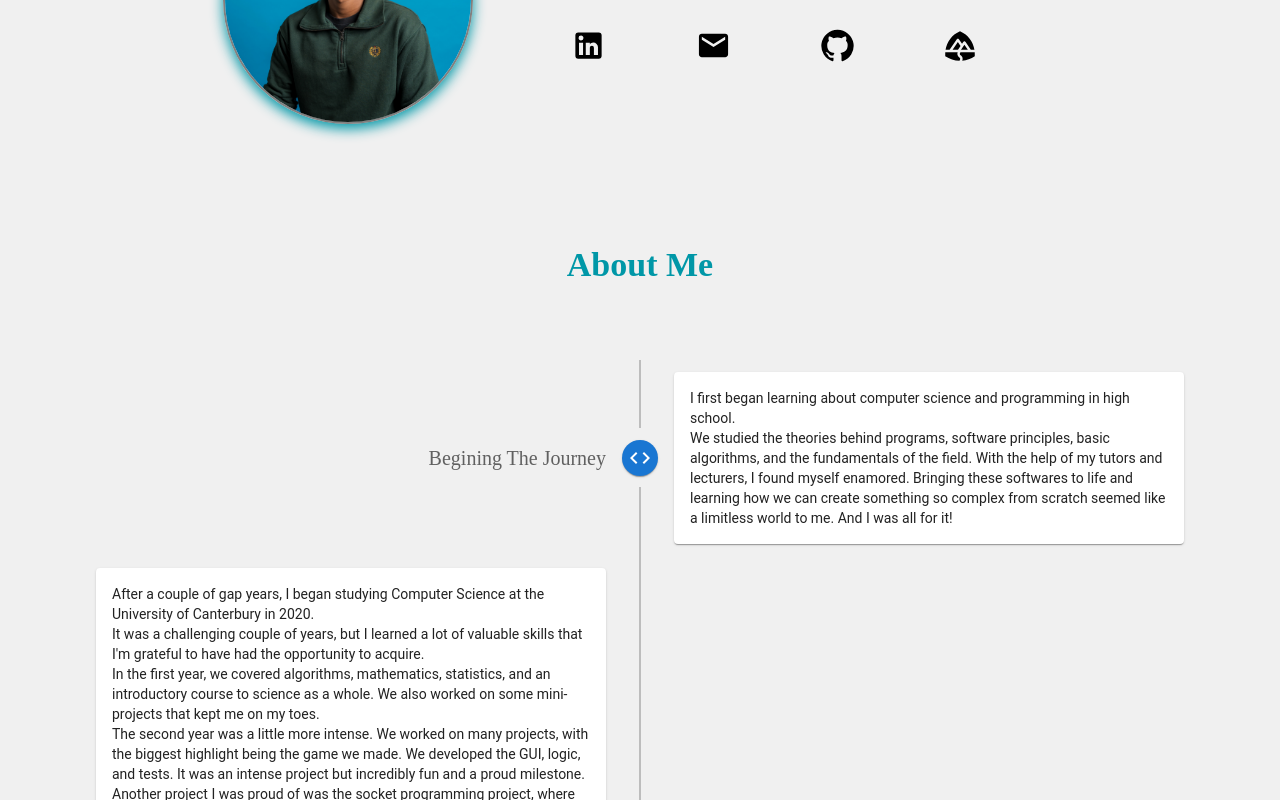
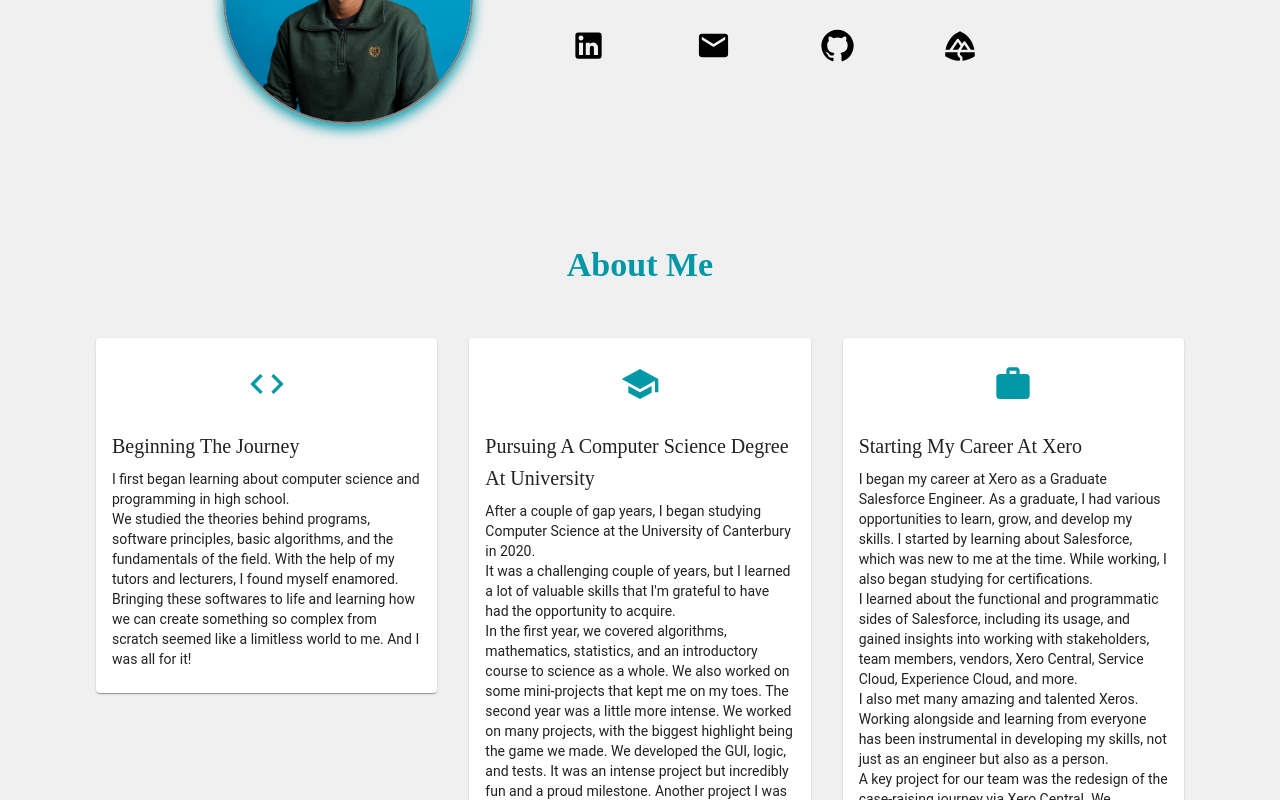
Before and after one commit to Zoher45/portfolio-website, a React (Create React App) app: page / in a window 1280 px wide. Shown: the part 420-1220 px from the top of the page. Built offline with nearby package versions, Linux system fonts and the light colour scheme.

Commit message:
Removing timeline and adding cards

```diff
--- a/src/components/About.tsx
+++ b/src/components/About.tsx
@@ -1,97 +1,50 @@
 import React from "react";
-import { Box, Typography, Card } from "@mui/material";
-import Timeline from "@mui/lab/Timeline";
-import TimelineItem from "@mui/lab/TimelineItem";
-import TimelineSeparator from "@mui/lab/TimelineSeparator";
-import TimelineConnector from "@mui/lab/TimelineConnector";
-import TimelineContent from "@mui/lab/TimelineContent";
-import TimelineOppositeContent from "@mui/lab/TimelineOppositeContent";
-import TimelineDot from "@mui/lab/TimelineDot";
+import { Box, Typography, Card, CardContent, CardMedia, Grid, useMediaQuery, useTheme } from "@mui/material";
 import CodeIcon from "@mui/icons-material/Code";
 import SchoolIcon from "@mui/icons-material/School";
 import WorkIcon from "@mui/icons-material/Work";
 
 const About = () => {
-  var items = [
+  const theme = useTheme();
+  const isMobile = useMediaQuery(theme.breakpoints.down('sm'));
+
+  const items = [
     {
-      title: "Begining The Journey",
-      icon: <CodeIcon />,
+      title: "Beginning The Journey",
+      icon: <CodeIcon sx={{ color: "#0097a7", fontSize: 40 }} />,
       body: `
-            I first began learning about computer science and programming in
-            high school.
+        I first began learning about computer science and programming in high school.
         <br />
-            We studied the theories behind programs, software principles,
-            basic algorithms, and the fundamentals of the field. With the
-            help of my tutors and lecturers, I found myself enamored.
-            Bringing these softwares to life and learning how we can create
-            something so complex from scratch seemed like a limitless world
-            to me. And I was all for it!
+        We studied the theories behind programs, software principles, basic algorithms, and the fundamentals of the field. With the help of my tutors and lecturers, I found myself enamored.
+        Bringing these softwares to life and learning how we can create something so complex from scratch seemed like a limitless world to me. And I was all for it!
         <br />
       `,
     },
     {
       title: "Pursuing A Computer Science Degree At University",
-      icon: <SchoolIcon />,
+      icon: <SchoolIcon sx={{ color: "#0097a7", fontSize: 40 }} />,
       body: `
-            After a couple of gap years, I began studying Computer Science
-            at the University of Canterbury in 2020. <br />
-            It was a challenging couple of years, but I learned a lot of
-            valuable skills that I'm grateful to have had the opportunity to
-            acquire. <br />
-            In the first year, we covered algorithms, mathematics,
-            statistics, and an introductory course to science as a whole. We
-            also worked on some mini-projects that kept me on my toes. <br />
-            The second year was a little more intense. We worked on many
-            projects, with the biggest highlight being the game we made. We
-            developed the GUI, logic, and tests. It was an intense project
-            but incredibly fun and a proud milestone. Another project I was
-            proud of was the socket programming project, where we
-            implemented the TCP protocol to communicate between the server
-            and the client. <br />
-            During the summer, I did an internship at a startup called
-            Sudo-code as a software developer. I worked on a mobile app
-            called WopWop. It was awesome to get some industry experience,
-            and I learned a lot about the various intricacies behind
-            software development. <br />
-            In the final year, we worked on a year-long project, using
-            sprints and learning about how things are done in the industry.
-            Working in small groups, we developed a project management tool.
-            We implemented various libraries, worked with stakeholders,
-            planned, demoed our work at every sprint review, and held
-            retrospectives. <br />
-            Another project I'm really proud of from this year was the
-            Auction Web app. It was another intense project, but I
-            definitely learned a lot. <br />
-            At the end of 2022, I graduated and received an offer from Xero
-            for a graduate position as a Salesforce Engineer.
+        After a couple of gap years, I began studying Computer Science at the University of Canterbury in 2020. <br />
+        It was a challenging couple of years, but I learned a lot of valuable skills that I'm grateful to have had the opportunity to acquire. <br />
+        In the first year, we covered algorithms, mathematics, statistics, and an introductory course to science as a whole. We also worked on some mini-projects that kept me on my toes.
+        The second year was a little more intense. We worked on many projects, with the biggest highlight being the game we made. We developed the GUI, logic, and tests. It was an intense project but incredibly fun and a proud milestone. Another project I was proud of was the socket programming project, where we implemented the TCP protocol to communicate between the server and the client. <br />
+        During the summer, I did an internship at a startup called Sudo-code as a software developer. I worked on a mobile app called WopWop. It was awesome to get some industry experience, and I learned a lot about the various intricacies behind software development. <br />
+        In the final year, we worked on a year-long project, using sprints and learning about how things are done in the industry. Working in small groups, we developed a project management tool. We implemented various libraries, worked with stakeholders, planned, demoed our work at every sprint review, and held retrospectives. <br />
+        Another project I'm really proud of from this year was the Auction Web app. It was another intense project, but I definitely learned a lot. <br />
+        At the end of 2022, I graduated and received an offer from Xero for a graduate position as a Salesforce Engineer.
       `,
     },
     {
       title: "Starting My Career At Xero",
-      icon: <WorkIcon />,
+      icon: <WorkIcon sx={{ color: "#0097a7", fontSize: 40 }}  />,
       body: `
-            I began my career at Xero as a Graduate Salesforce Engineer. As
-            a graduate, I had various opportunities to learn, grow, and
-            develop my skills. I started by learning about Salesforce, which
-            was new to me at the time. While working, I also began studying
-            for certifications.
+        I began my career at Xero as a Graduate Salesforce Engineer. As a graduate, I had various opportunities to learn, grow, and develop my skills. I started by learning about Salesforce, which was new to me at the time. While working, I also began studying for certifications.
         <br />
-            I learned about the functional and programmatic sides of
-            Salesforce, including its usage, and gained insights into
-            working with stakeholders, team members, vendors, Xero Central,
-            Service Cloud, Experience Cloud, and more.
+        I learned about the functional and programmatic sides of Salesforce, including its usage, and gained insights into working with stakeholders, team members, vendors, Xero Central, Service Cloud, Experience Cloud, and more.
         <br />
-            I also met many amazing and talented Xeros. Working alongside
-            and learning from everyone has been instrumental in developing
-            my skills, not just as an engineer but also as a person.
-            <br />A key project for our team was the redesign of the
-            case-raising journey via Xero Central. We designed a scalable
-            solution that combined a programmatic and functional approach,
-            allowing for modular components to be integrated into the
-            case-raising journey.
-            <br /> I'm currently an Associate Salesforce Engineer. As an
-            associate, I've become more involved with complex tasks, working
-            on broader tickets while delving deeper into specific areas.
+        I also met many amazing and talented Xeros. Working alongside and learning from everyone has been instrumental in developing my skills, not just as an engineer but also as a person.
+        <br />A key project for our team was the redesign of the case-raising journey via Xero Central. We designed a scalable solution that combined a programmatic and functional approach, allowing for modular components to be integrated into the case-raising journey.
+        <br /> I'm currently an Associate Salesforce Engineer. As an associate, I've become more involved with complex tasks, working on broader tickets while delving deeper into specific areas.
       `,
     },
   ];
@@ -108,43 +61,33 @@ const About = () => {
         textAlign: "center",
         paddingTop: 15,
         position: "relative",
+        px: isMobile ? 2 : 4,
       }}
     >
       <Typography variant="h4" paddingBottom={5} gutterBottom>
         About Me
       </Typography>
-      <TimelineMap />
-    </Box>
-  );
-  function TimelineMap() {
-    return (
-      <Timeline position="alternate">
-        {items.map((item) => (
-          <TimelineItem>
-            <TimelineOppositeContent
-              sx={{ m: "auto 0" }}
-              variant="h6"
-              color="text.secondary"
-            >
+      <Grid container spacing={isMobile ? 2 : 4} justifyContent="center">
+        {items.map((item, index) => (
+          <Grid item xs={12} sm={6} md={4} key={index}>
+            <Card sx={{ display: "flex", flexDirection: "column", alignItems: "center" }}>
+              <CardMedia sx={{ display: "flex", justifyContent: "center", alignItems: "center", height: 60, width: 60, mt: 2 }}>
+                {item.icon}
+              </CardMedia>
+              <CardContent sx={{ textAlign: "left" }}>
+                <Typography variant="h6" gutterBottom>
                   {item.title}
-            </TimelineOppositeContent>
-            <TimelineSeparator>
-              <TimelineConnector />
-              <TimelineDot color="primary">{item.icon}</TimelineDot>
-              <TimelineConnector />
-            </TimelineSeparator>
-            <TimelineContent sx={{ py: "12px", px: 2 }}>
-              <Card sx={{ padding: 2, textAlign: "left" }}>
+                </Typography>
                 <Typography variant="body2">
                   <span dangerouslySetInnerHTML={{ __html: item.body }} />
                 </Typography>
+              </CardContent>
             </Card>
-            </TimelineContent>
-          </TimelineItem>
+          </Grid>
         ))}
-      </Timeline>
+      </Grid>
+    </Box>
   );
-  }
 };
 
 export default About;
```
Lines whose indentation alone changed are shown as unchanged.
